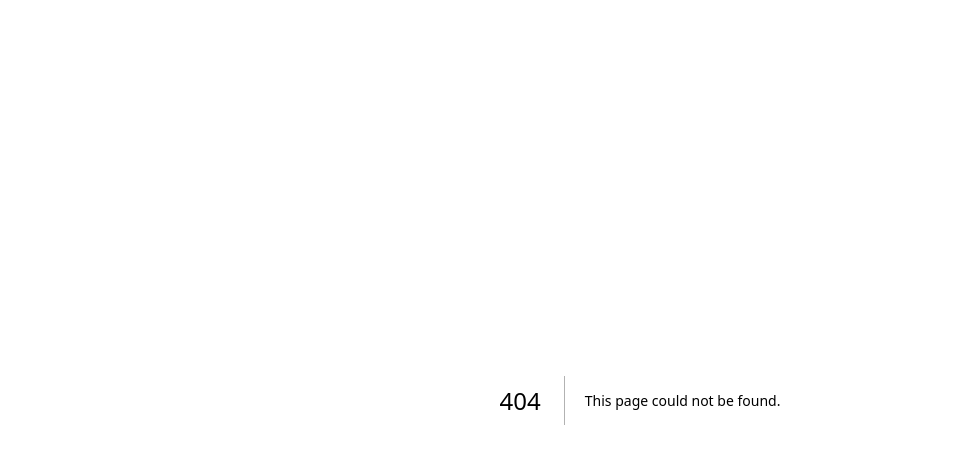
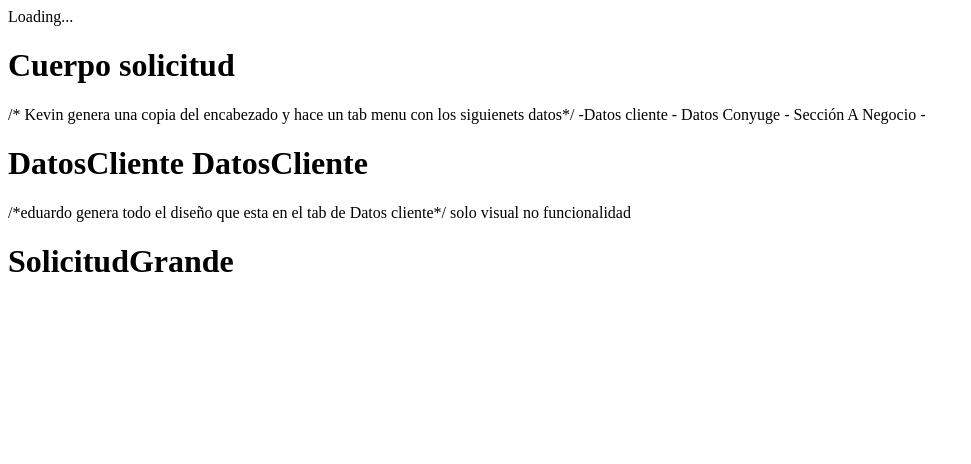
Before and after one commit to CEPE1724/RegistroCivilFront, a Next.js app: page /SolicitudGrande in a window 1280 px wide. Before the commit this address had no page. Shown: the top 464 px of the page, without its empty margins (0-971 px from the left). Built offline with nearby package versions, Linux system fonts and the light colour scheme.

Commit message:
inducción equipo de trabajo

```diff
--- /dev/null
+++ b/src/components/SolicitudGrande/Cabecera/Cabecera.js
@@ -0,0 +1,12 @@
+
+
+import React from 'react';
+
+
+export  function Cabecera() {
+    return (
+        <div>
+            <h1>Cuerpo solicitud</h1>
+        </div>
+    )
+}
--- /dev/null
+++ b/src/components/SolicitudGrande/Cabecera/index.js
@@ -0,0 +1 @@
+export * from './Cabecera';
--- /dev/null
+++ b/src/components/SolicitudGrande/DatosCliente/DatosCliente.js
@@ -0,0 +1,12 @@
+
+
+import React from 'react';
+
+
+export  function DatosCliente() {
+    return (
+        <div>
+            <h1>DatosCliente DatosCliente</h1>
+        </div>
+    )
+}
--- /dev/null
+++ b/src/components/SolicitudGrande/DatosCliente/index.js
@@ -0,0 +1 @@
+export * from './DatosCliente';
--- /dev/null
+++ b/src/components/SolicitudGrande/index.js
@@ -0,0 +1,2 @@
+export * from './Cabecera';
+export * from './DatosCliente';
--- /dev/null
+++ b/src/components/index.js
@@ -0,0 +1 @@
+export * from './SolicitudGrande';
--- /dev/null
+++ b/src/pages/SolicitudGrande.js
@@ -0,0 +1,30 @@
+
+
+import React, { Component } from 'react';
+import Layout from "../components/Layout";
+
+import { Cabecera, DatosCliente } from '../components'
+const SolicitudGrande = () => {
+
+    return (
+        <>
+            <Layout />
+            <Cabecera />
+            /* Kevin genera una copia del encabezado y hace un tab menu con los siguienets datos*/
+            -Datos cliente -
+            Datos Conyuge -
+            Sección A Negocio  -
+            <DatosCliente />
+            /*eduardo genera todo el diseño que esta  en el tab de Datos cliente*/
+
+            solo visual no funcionalidad
+            <h1>SolicitudGrande</h1>
+
+        </>
+    )
+}
+
+export default SolicitudGrande;
+
+
+// Compare this snippet from src/pages/VerificacionTelefonica.js:
```
Also changed, not shown: src/App.js (+14 -1 lines).
